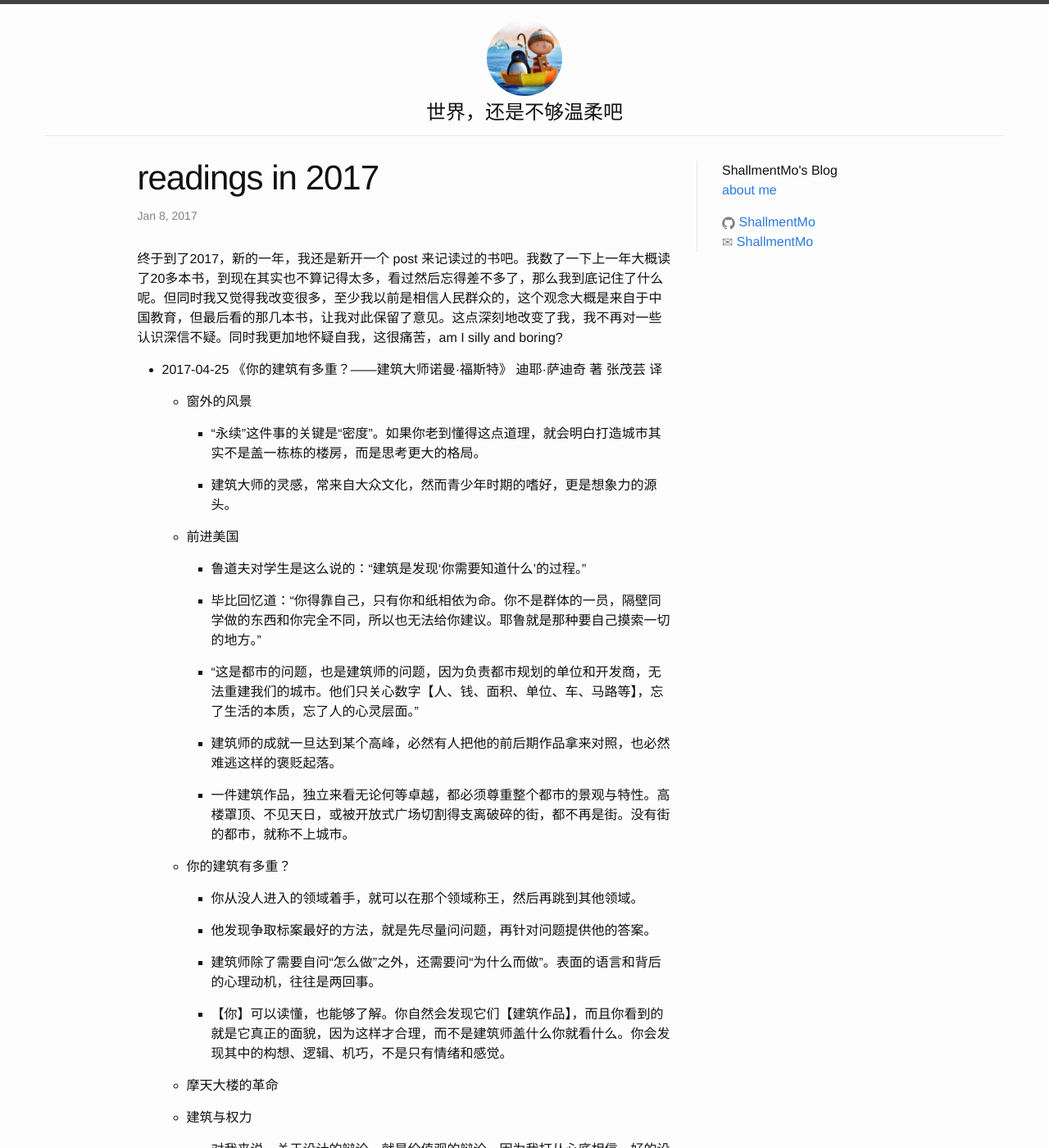
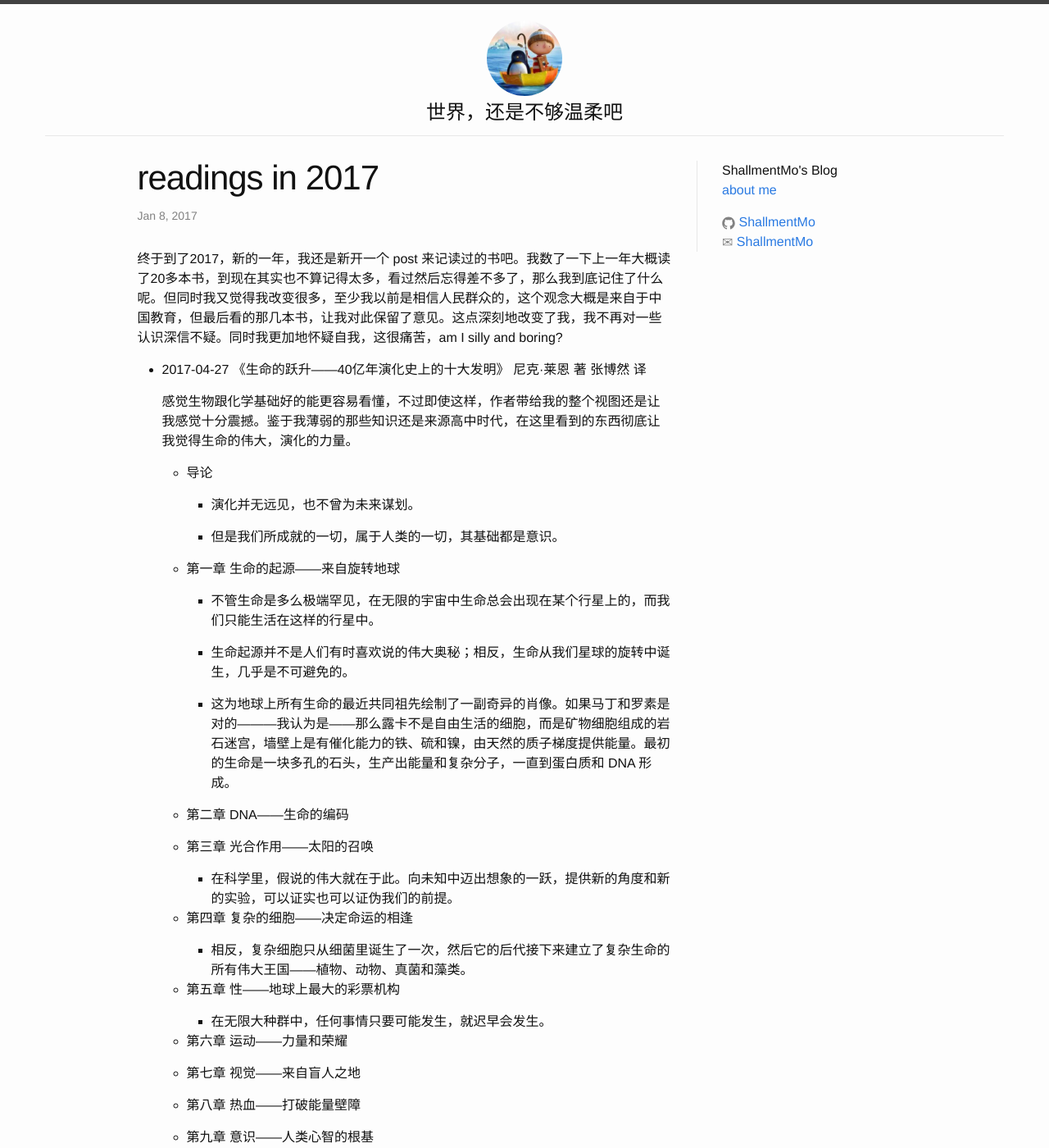
Before and after one commit to ShallmentMo/shallmentmo.github.com, a Jekyll site: the page built from _posts/2017-01-08-readings-in-2017.md, in a window 1280 px wide and 1400 px high. Shown: the whole window at 82% size. Built offline with Jekyll 4.4.1, drawn with Linux system fonts in a browser that asks for light colours; some of the changed text lies outside the part shown.

Commit message:
add 2017-04-28 reading

```diff
--- a/_posts/2017-01-08-readings-in-2017.md
+++ b/_posts/2017-01-08-readings-in-2017.md
@@ -6,6 +6,60 @@ categories: jekyll update
 ---
 
 终于到了2017，新的一年，我还是新开一个 post 来记读过的书吧。我数了一下上一年大概读了20多本书，到现在其实也不算记得太多，看过然后忘得差不多了，那么我到底记住了什么呢。但同时我又觉得我改变很多，至少我以前是相信人民群众的，这个观念大概是来自于中国教育，但最后看的那几本书，让我对此保留了意见。这点深刻地改变了我，我不再对一些认识深信不疑。同时我更加地怀疑自我，这很痛苦，am I silly and boring?
+
+* 2017-04-27 《生命的跃升——40亿年演化史上的十大发明》 尼克·莱恩 著 张博然 译
+
+  感觉生物跟化学基础好的能更容易看懂，不过即使这样，作者带给我的整个视图还是让我感觉十分震撼。鉴于我薄弱的那些知识还是来源高中时代，在这里看到的东西彻底让我觉得生命的伟大，演化的力量。
+
+  * 导论
+
+    * 演化并无远见，也不曾为未来谋划。
+
+    * 但是我们所成就的一切，属于人类的一切，其基础都是意识。
+
+  * 第一章 生命的起源——来自旋转地球
+
+    * 不管生命是多么极端罕见，在无限的宇宙中生命总会出现在某个行星上的，而我们只能生活在这样的行星中。
+
+    * 生命起源并不是人们有时喜欢说的伟大奥秘；相反，生命从我们星球的旋转中诞生，几乎是不可避免的。
+
+    * 这为地球上所有生命的最近共同祖先绘制了一副奇异的肖像。如果马丁和罗素是对的———我认为是——那么露卡不是自由生活的细胞，而是矿物细胞组成的岩石迷宫，墙壁上是有催化能力的铁、硫和镍，由天然的质子梯度提供能量。最初的生命是一块多孔的石头，生产出能量和复杂分子，一直到蛋白质和 DNA 形成。
+
+  * 第二章 DNA——生命的编码
+
+  * 第三章 光合作用——太阳的召唤
+
+    * 在科学里，假说的伟大就在于此。向未知中迈出想象的一跃，提供新的角度和新的实验，可以证实也可以证伪我们的前提。
+
+  * 第四章 复杂的细胞——决定命运的相逢
+
+    * 相反，复杂细胞只从细菌里诞生了一次，然后它的后代接下来建立了复杂生命的所有伟大王国——植物、动物、真菌和藻类。
+
+  * 第五章 性——地球上最大的彩票机构
+
+    * 在无限大种群中，任何事情只要可能发生，就迟早会发生。
+
+  * 第六章 运动——力量和荣耀
+
+  * 第七章 视觉——来自盲人之地
+
+  * 第八章 热血——打破能量壁障
+
+  * 第九章 意识——人类心智的根基
+
+    * 但是我想，或者毋宁说我相信，演化能够解释心智中最虚无缥缈的丰碑。
+
+    * 所以我想，感受到最后还应该是一种神经构建，而不是物质的基本属性。
+
+  * 第十章 死亡——不朽的代价
+
+    * 死亡也许是宇宙间的一个残酷笑话，可是面对衰老，我们笑都笑不出来。
+
+    * 死亡是演化来的。衰老是演化来的。
+
+  * 后记
+
+    * 把人们去人格化变成数字的，并不是科学，而是奥斯维辛。屠杀依靠的不是毒气，而是傲慢、是教条、是无知。当人们渴求神明的知识，却不经现实检验时，就会发生这样的事。
 
 * 2017-04-25 《你的建筑有多重？——建筑大师诺曼·福斯特》 迪耶·萨迪奇 著 张茂芸 译
 
```
